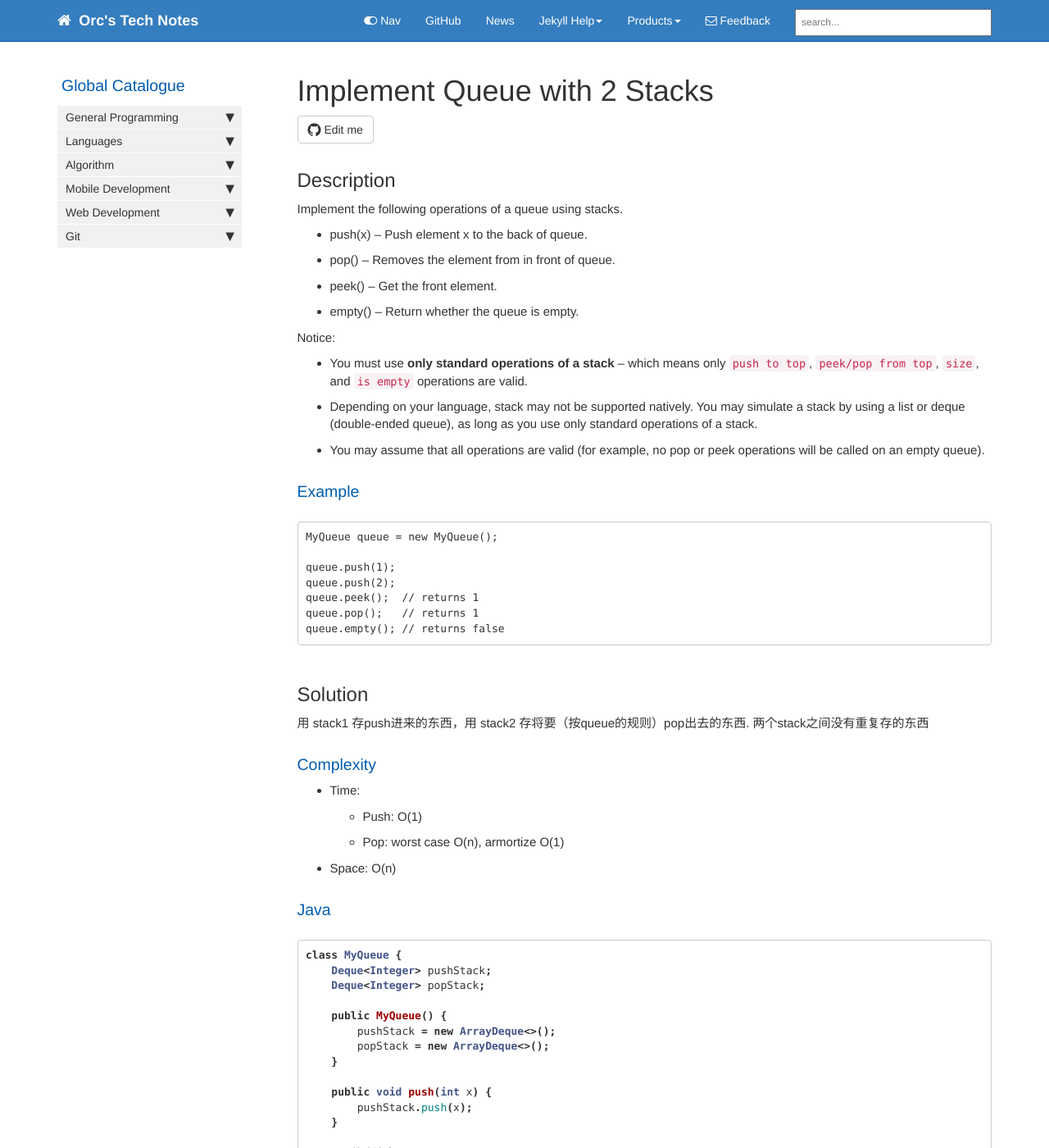
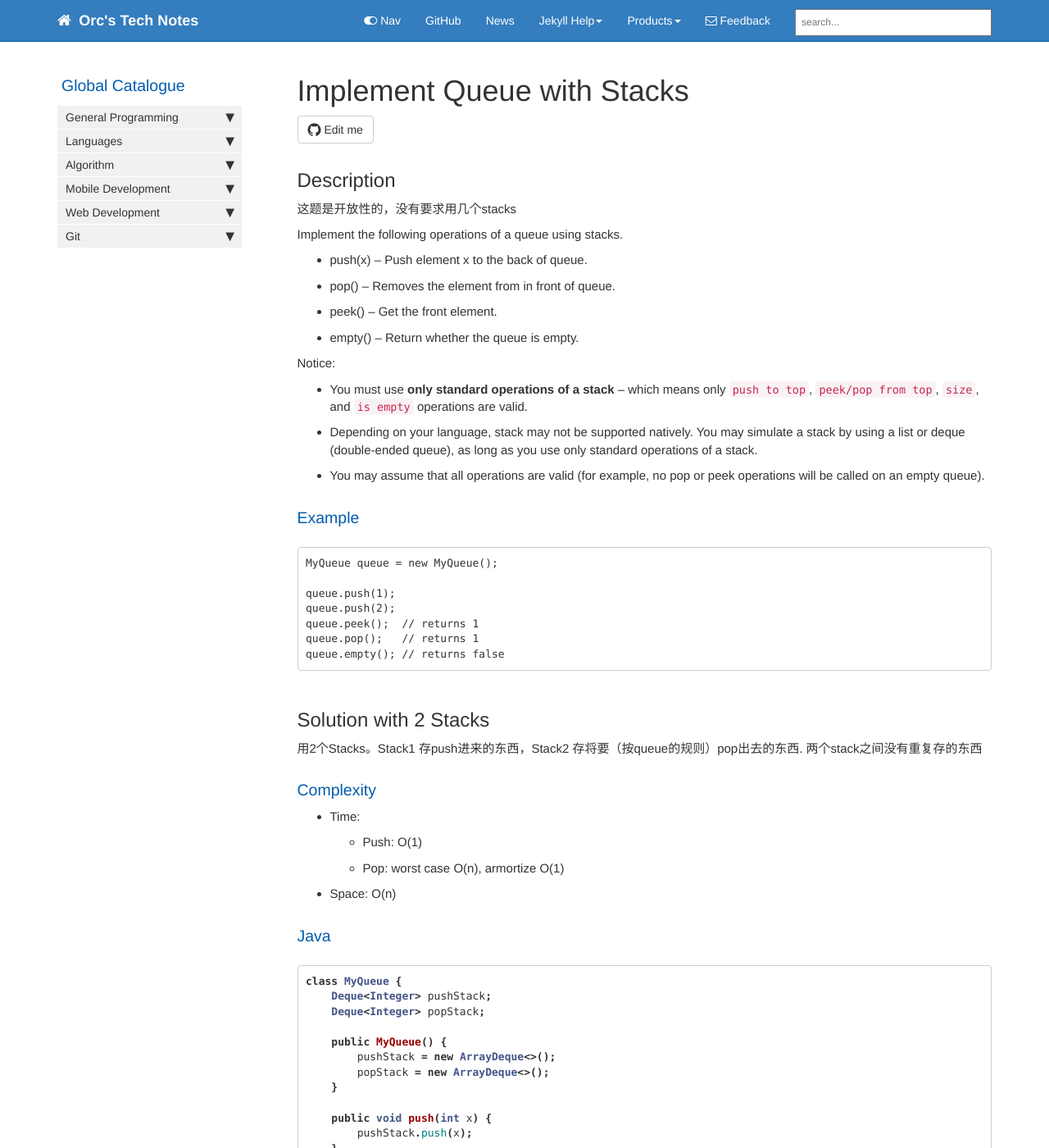
Before and after one commit to HungryOrc/hungryorc.github.io, a Jekyll site: the page built from pages/algorithm/algorithm_implement_queue_with_stacks.md, in a window 1280 px wide and 1400 px high. Shown: the whole window at 82% size. Built offline with Jekyll 4.4.1, drawn with Linux system fonts in a browser that asks for light colours; nearby versions of some CDN libraries; comment, search, counter and statistics services are not loaded.

Commit message:
Update and rename algorithm_implement_queue_with_two_stacks.md to algorithm_implement_queue_with_stacks.md

````diff
--- a/pages/algorithm/algorithm_implement_queue_with_two_stacks.md
+++ b/pages/algorithm/algorithm_implement_queue_with_stacks.md
@@ -1,15 +1,17 @@
 ---
-title: "Implement Queue with 2 Stacks"
+title: "Implement Queue with Stacks"
 tags: [algorithm]
 keywords:
 summary:
 sidebar: mydoc_sidebar
-permalink: algorithm_implement_queue_with_two_stacks.html
+permalink: algorithm_implement_queue_with_stacks.html
 folder: algorithm
 toc: false
 ---
 
 ## Description
+这题是开放性的，没有要求用几个stacks
+
 Implement the following operations of a queue using stacks.
 * push(x) -- Push element x to the back of queue.
 * pop() -- Removes the element from in front of queue.
@@ -32,8 +34,8 @@ queue.pop();   // returns 1
 queue.empty(); // returns false
 ```
 
-## Solution
-用 stack1 存push进来的东西，用 stack2 存将要（按queue的规则）pop出去的东西. 两个stack之间没有重复存的东西
+## Solution with 2 Stacks
+用2个Stacks。Stack1 存push进来的东西，Stack2 存将要（按queue的规则）pop出去的东西. 两个stack之间没有重复存的东西
 
 ### Complexity
 * Time:
````
